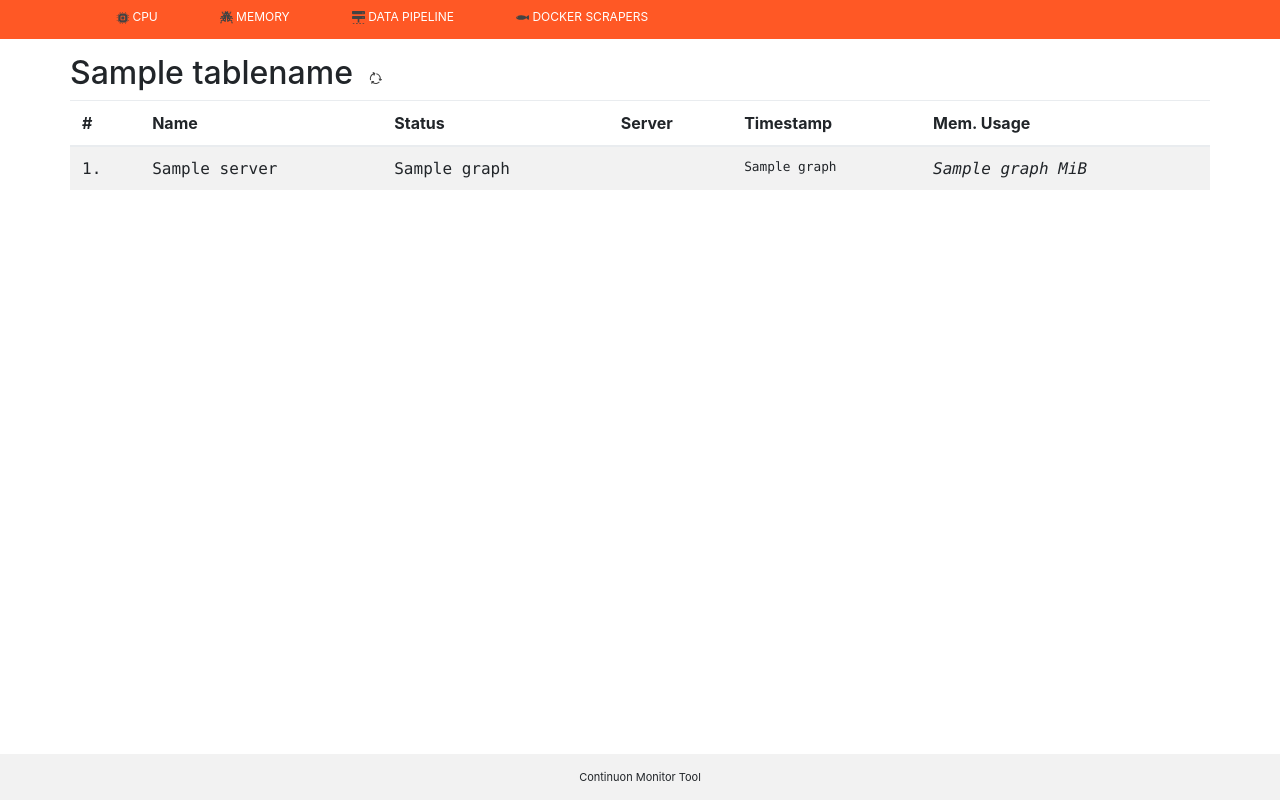
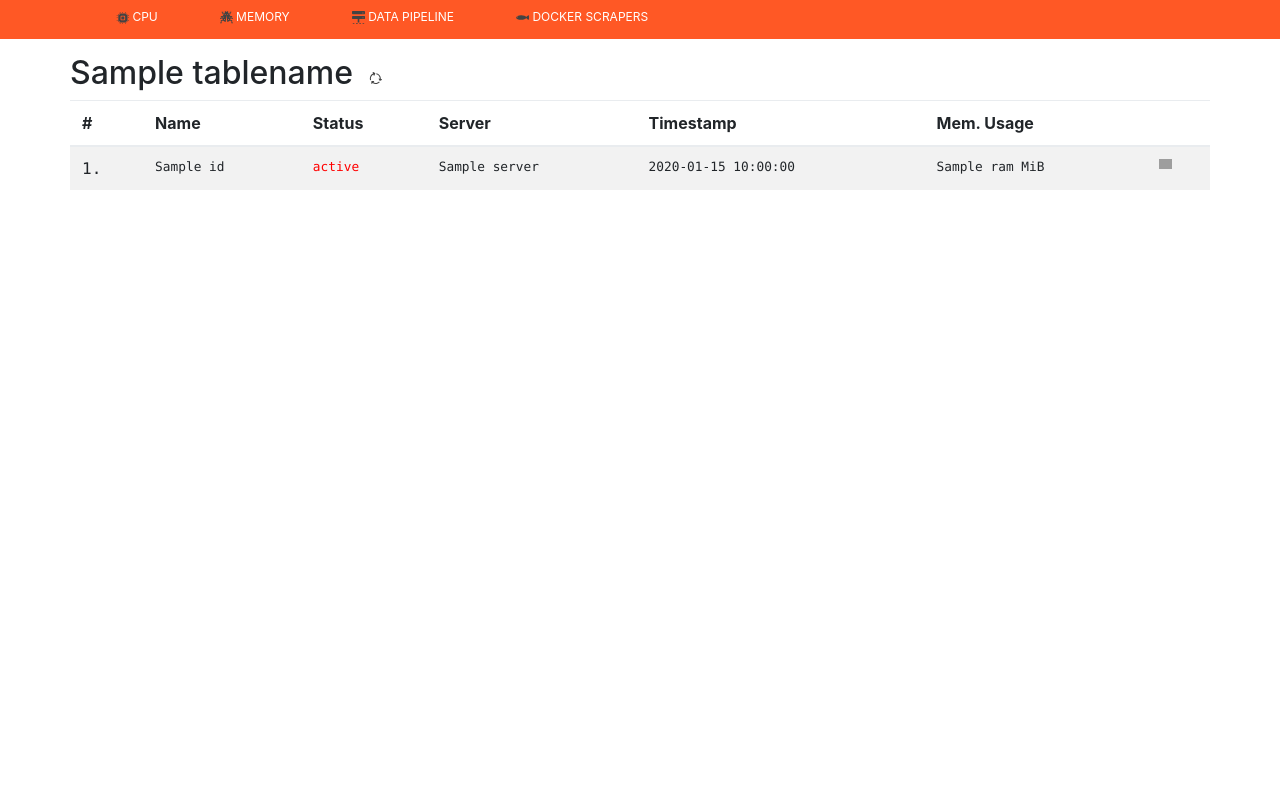
Before and after one commit to phfilly/server-monitor-tool, a Flask app: template templates/scrapers.html in a window 1280 px wide. Run offline with Flask 2, Linux system fonts and the light colour scheme; the template is opened without the code that fills it: most values are stand-ins (such as "Sample title", 1, 10 or a date in 2020); some libraries are stand-ins or nearby versions; grey boxes are pictures that could not be loaded.

Commit message:
Update scrapers.html

```diff
--- a/templates/scrapers.html
+++ b/templates/scrapers.html
@@ -17,30 +17,40 @@
                             <th scope="col">Server</th>
                             <th scope="col">Timestamp</th>
                             <th scope="col">Mem. Usage</th>
+                            <th scope="col"></th>
                             </tr>
                         </thead>
                         <tbody>
-                            {% for scraper in data %}
+                            {% for key, scraper in data.items() %}
                                 <tr>
                                     <td>
                                         {{ loop.index }}.
                                     </td>
                                     <td>
-                                        {{ scraper[0] }}
+                                        <small>{{ scraper[0]['name'] }}</small>
                                     </td>
                                     <td>
-                                        {{ scraper[1] }}
+                                        {% if 'Up' in scraper[0]['status'] %}
+                                            <span style='color:green; font-size: 80%;'>{{ scraper[0]['status'] }}</span>
+                                        {% else %}
+                                            <span style='color:red; font-size: 80%;'>{{ scraper[0]['status'] }}</span>
+                                        {% endif %}
                                     </td>
                                     <td>
-                                        <i>{{ scraper[2] }}</i>
+                                        <small>{{ scraper[0]['server'] }}</small>
                                     </td>
                                     <td>
                                         <small>
-                                            {{ scraper[-1] }}
+                                            {{ scraper[0]['time'] }}
                                         </small>
                                     </td>
                                     <td>
-                                        <i>{{ scraper[-1] }} MiB</i>
+                                        <small>{{ scraper[0]['ram'] }} MiB</small>
+                                    </td>
+                                    <td>
+                                        <a href='/scraper-graph/{{ scraper[0]['name'] }}' title='Click to view'>
+                                            <img src="{{ url_for('static', filename='css/svg/si-glyph-chart-decrease.svg') }}" class='nav-icons'/>
+                                        </a>
                                     </td>
                                 </tr>
                             {% endfor %}
@@ -50,8 +60,4 @@
             </div>
         </div>
 
-    <div class='footer'>
-        Continuon Monitor Tool
-    </div>
-
     {% endblock %}
```
